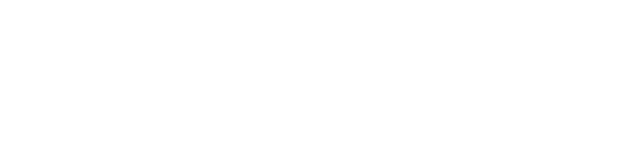
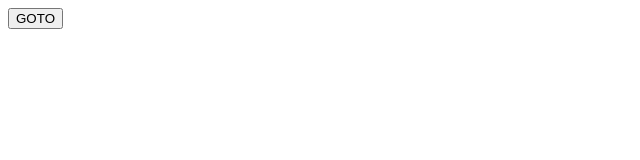
Before and after one commit to Adophilus/simple-router, a website built with Vite: page index.html in a window 1280 px wide. Shown: the whole page, without its empty margins (0-640 px from the left). Built offline with nearby package versions, Linux system fonts and the light colour scheme.

Commit message:
code lint

```diff
--- a/index.html
+++ b/index.html
@@ -1,13 +1,18 @@
 <!DOCTYPE html>
 <html lang="en">
+
 <head>
   <meta charset="UTF-8" />
   <link rel="icon" type="image/svg+xml" href="/vite.svg" />
   <meta name="viewport" content="width=device-width, initial-scale=1.0" />
   <title>Vite + TS</title>
 </head>
+
 <body>
-    <div id="app"></div>
+  <div id="app">
+    <button id="trigger">GOTO</button>
+  </div>
   <script type="module" src="/src/main.ts"></script>
 </body>
+
 </html>
```
Lines whose indentation alone changed are shown as unchanged.
